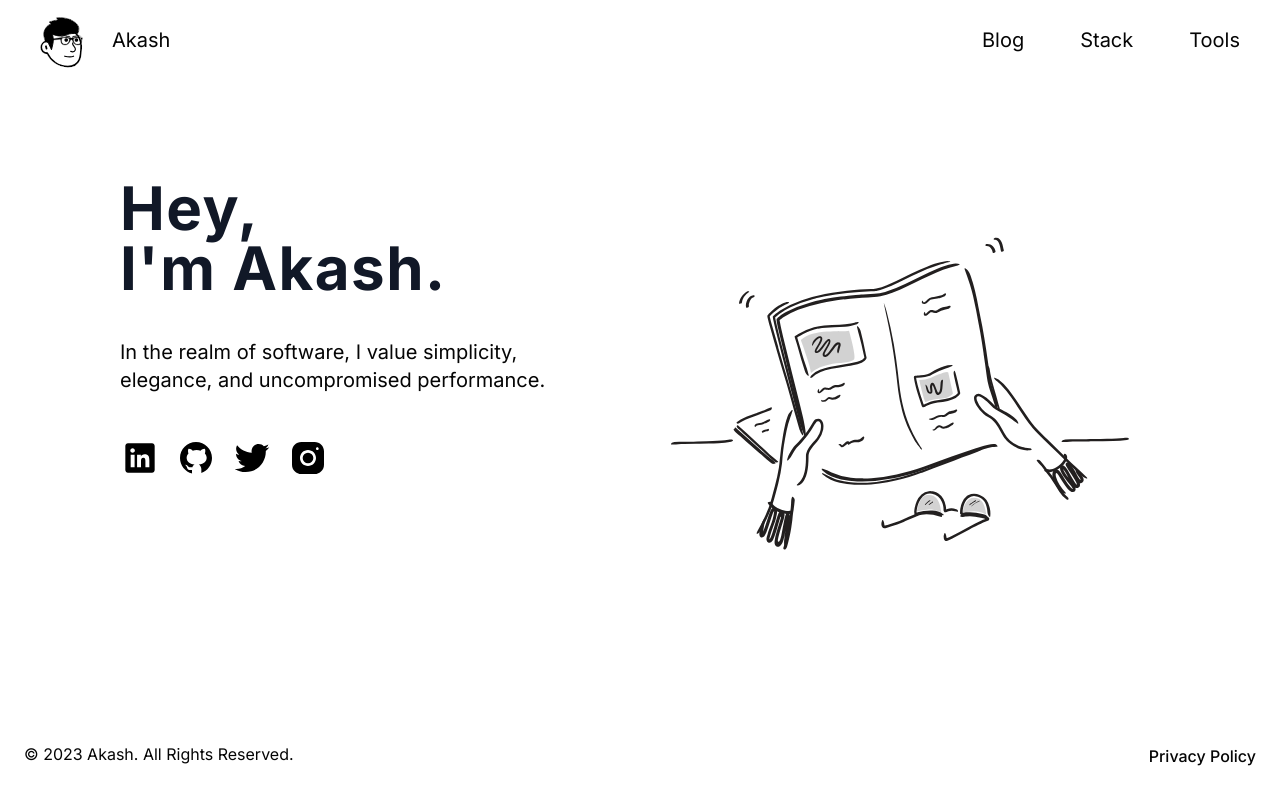
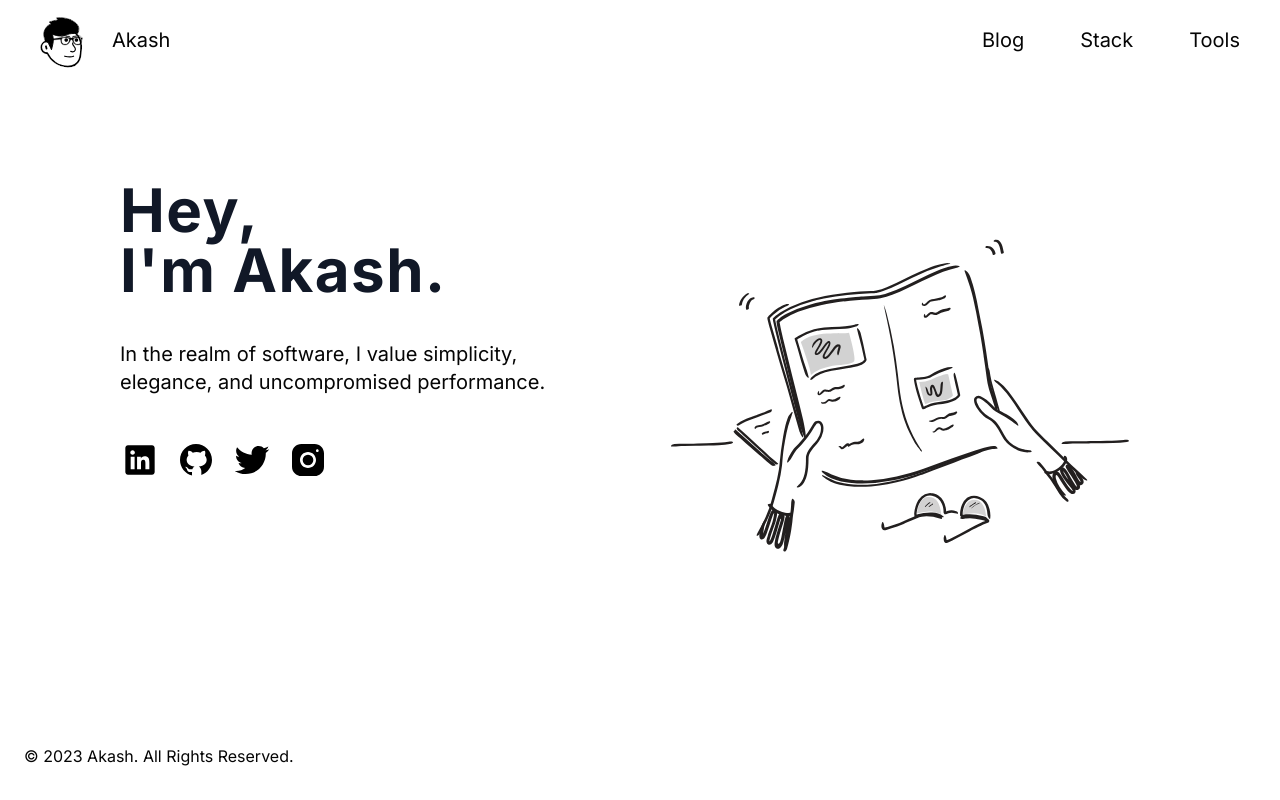
Before and after one commit to akashdathan/portfolio, a Next.js app: page / in a window 1280 px wide. Built offline with nearby package versions, Linux system fonts and the light colour scheme.

Commit message:
:recycle: privacy policy removed

```diff
--- a/app/components/Footer.tsx
+++ b/app/components/Footer.tsx
@@ -46,11 +46,11 @@ export default function Footer({ isHomePage }: State) {
 
 				<div className="w-full mx-auto md:flex md:items-center md:justify-between">
 					<span className="flex flex-wrap text-md lg:text-md text-font-grey justify-center md:justify-start">© 2023 Akash. All Rights Reserved.</span>
-					<ul className="flex flex-wrap items-center mt-1 text-md md:text-md font-medium text-font-grey justify-center md:justify-start">
-						<li>
-							<a href="#">Privacy Policy</a>
-						</li>
-					</ul>
+					{/*<ul className="flex flex-wrap items-center mt-1 text-md md:text-md font-medium text-font-grey justify-center md:justify-start">*/}
+					{/*	<li>*/}
+					{/*		<a href="/privacy-policy">Privacy Policy</a>*/}
+					{/*	</li>*/}
+					{/*</ul>*/}
 				</div>
 			</div>
 		</footer>
```
Also changed, not shown: 1 other file (tests, documents, lock files or other folders).
